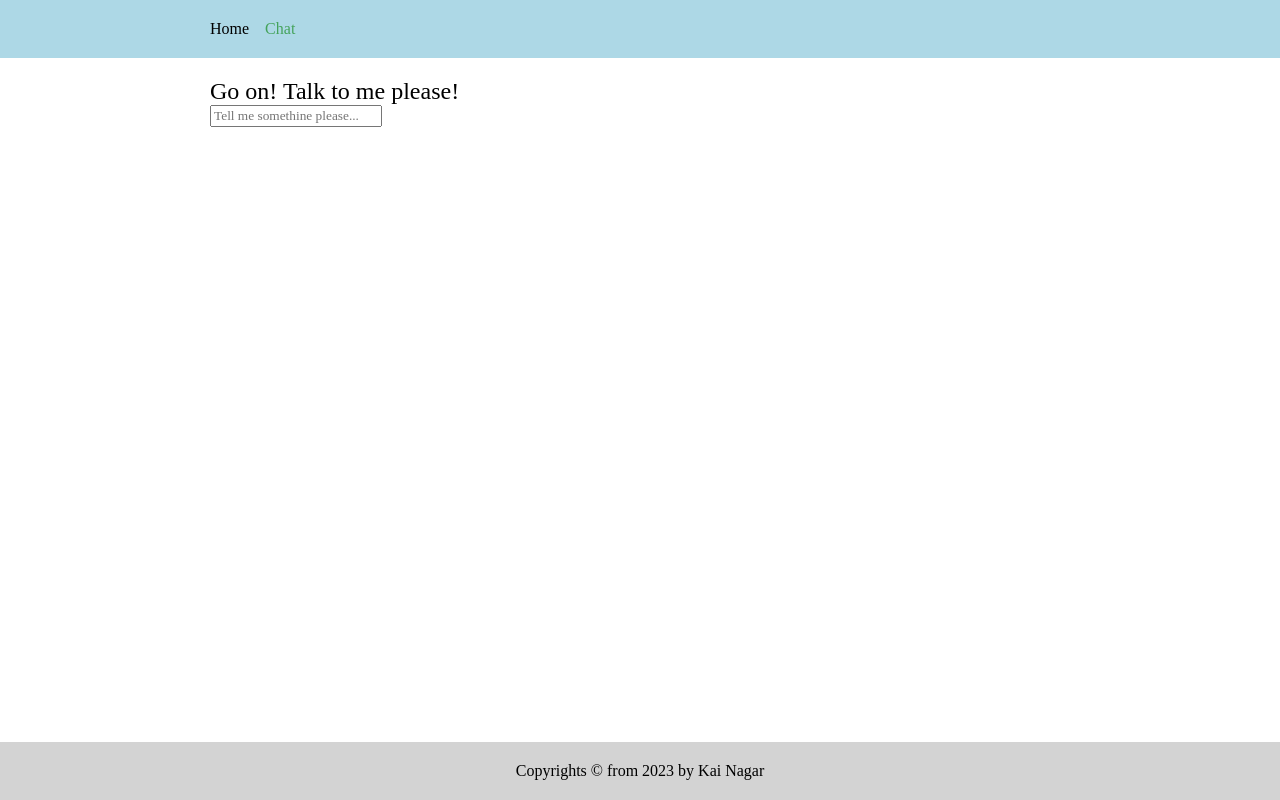
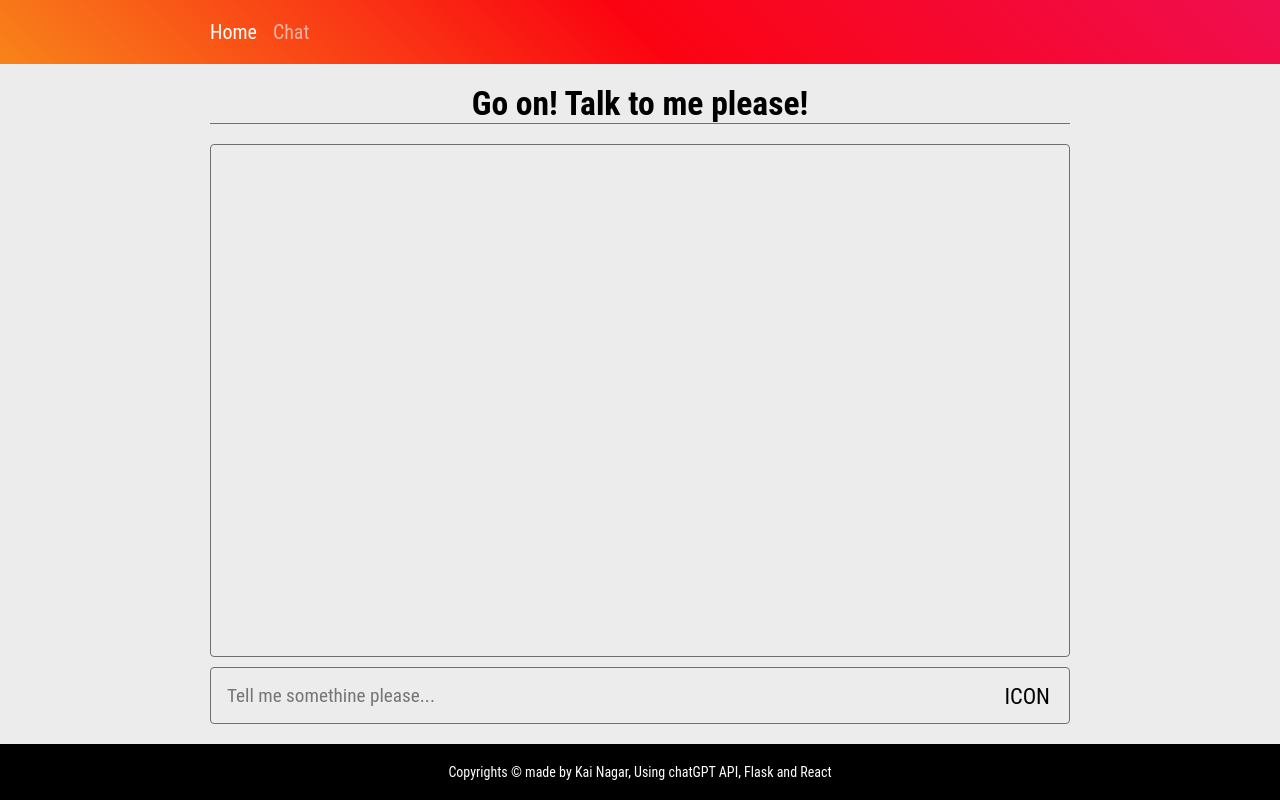
Before and after one commit to KaiNagar/ChatGPT-API-Wrapper, a React (Create React App) app in the folder frontend/: page /#/chat in a window 1280 px wide. Built offline with nearby package versions, Linux system fonts and the light colour scheme.

Commit message:
finish frontend connection

```diff
--- a/frontend/src/assets/styles/1-setup/_variables.scss
+++ b/frontend/src/assets/styles/1-setup/_variables.scss
@@ -13,6 +13,7 @@ $clr-secondary: #31afb4;
 $clr-MLight: lighten($clr-main, 60%);
 $clr-SLight: lighten($clr-secondary, 40%);
 $clr-warning: rgb(224, 71, 71);
+$clr-black:#000;
 
 // Colors
 $clr1: #5352ed;
--- a/frontend/src/assets/styles/2-base/_base.scss
+++ b/frontend/src/assets/styles/2-base/_base.scss
@@ -15,6 +15,8 @@ body {
   //   "Droid Sans", "Helvetica Neue", sans-serif;
   -webkit-font-smoothing: antialiased;
   -moz-osx-font-smoothing: grayscale;
+  font-family: 'Roboto Condensed', DINRoundPro, sans-serif;
+  font-size: 20px;
 }
 
 .active{
@@ -27,6 +29,10 @@ body {
   flex-direction: column;
   .main-container {
     flex-grow: 1;
+    background-color: #ececec;
+    .main{
+      height: 100%;
+    }
   }
 }
 
--- a/frontend/src/assets/styles/4-cmps/_app-footer.scss
+++ b/frontend/src/assets/styles/4-cmps/_app-footer.scss
@@ -1,5 +1,7 @@
 .app-footer-container {
-  background-color: lightgray;
+  background-color: $clr-black;
+  color: white;
+  font-size: rem(14px);
   .app-footer {
     text-align: center;
   }
--- a/frontend/src/assets/styles/4-cmps/_app-header.scss
+++ b/frontend/src/assets/styles/4-cmps/_app-header.scss
@@ -1,12 +1,23 @@
 .app-header-constainer {
-  background-color: lightblue;
+  background: rgb(248, 132, 26);
+  background: linear-gradient(
+    45deg,
+    rgba(248, 132, 26, 1) 0%,
+    rgba(251, 3, 17, 1) 50%,
+    rgba(240, 14, 81, 1) 100%
+  );
+  color: white;
 
   .app-header {
-    .header-link{
-        margin-right:  1rem;
+    .header-link {
+      margin-right: 1rem;
+      &:hover {
+        text-decoration: none;
+      }
     }
     .active {
-      color: green;
+      color: white;
+      text-decoration: none;
     }
   }
 }
--- /dev/null
+++ b/frontend/src/assets/styles/5-pages/_chat-page.scss
@@ -0,0 +1,46 @@
+.chat-page {
+  text-align: center;
+  font-size: 1.4rem;
+  height: 100%;
+  .headers {
+    height:min-content;
+    .chat-prev-value{
+        margin-top: rem(10px);
+        font-weight: bold;
+    }
+    .chat-header {
+      font-weight: bold;
+      border-bottom: 1px solid $clr-border;
+    }
+  }
+  .response-from-chat {
+    flex-grow: 1;
+    border: 1px solid $clr-border;
+    margin-block: rem(10px);
+    padding: 1rem;
+    border-radius: rem(4px);
+
+  }
+
+  .chat-form {
+    .input-container {
+      position: relative;
+    }
+    input {
+      width: 100%;
+      padding: 1rem;
+      font-size: 1.2rem;
+      text-align: left;
+      background-color: #ececec;
+      border: 1px solid $clr-border;
+      border-radius: rem(4px);
+      &:focus-visible{
+        outline: 1px solid $clr-grey;
+      }
+    }
+    .send-icon {
+      position: absolute;
+      right: 20px;
+    }
+  }
+}
--- a/frontend/src/assets/styles/5-pages/_home-page.scss
+++ b/frontend/src/assets/styles/5-pages/_home-page.scss
@@ -1,3 +1,14 @@
-.home-page{
-
+.home-page {
+  text-align: center;
+  font-size: rem(30px);
+  height: 100%;
+  .welcome-msg {
+    margin-bottom: 2rem;
+  }
+  .link-to-chat {
+    text-decoration: none;
+    &:hover {
+      opacity: 0.6;
+    }
+  }
 }
--- a/frontend/src/assets/styles/style.scss
+++ b/frontend/src/assets/styles/style.scss
@@ -13,6 +13,7 @@
 
 // pages
 @import './5-pages/home-page';
+@import './5-pages/chat-page';
 
 // cmps
 @import './4-cmps/app-header';
--- a/frontend/src/cmps/AppFooter.jsx
+++ b/frontend/src/cmps/AppFooter.jsx
@@ -1,7 +1,7 @@
 export const AppFooter = () => {
   return (
     <section className='app-footer-container'>
-      <div className='app-footer container'>Copyrights &copy; from 2023 by Kai Nagar</div>
+      <div className='app-footer container'>Copyrights &copy; made by Kai Nagar, Using chatGPT API, Flask and React</div>
     </section>
   )
 }
--- a/frontend/src/pages/Chat.jsx
+++ b/frontend/src/pages/Chat.jsx
@@ -1,8 +1,10 @@
 import { useState } from 'react'
+import { Link } from 'react-router-dom'
 import { chatService } from '../services/chatService'
 
 export const Chat = () => {
   const [inputValue, setInputValue] = useState('')
+  const [prevInputValue, setPrevInputValue] = useState()
   const [responseFromChat, setResponseFromChat] = useState('')
 
   const onChangeInput = ({ target }) => {
@@ -10,24 +12,31 @@ export const Chat = () => {
     setInputValue(value)
   }
 
-  const onSubmitForm =async  (ev) => {
+  const onSubmitForm = async (ev) => {
     ev.preventDefault()
     const response = await chatService.sendMsg(inputValue)
-    console.log(response);
+    setResponseFromChat(response)
+    setPrevInputValue(inputValue)
     setInputValue('')
   }
 
   return (
-    <section className='chat-page'>
-      <h1>Go on! Talk to me please!</h1>
+    <section className='chat-page flex column space-between'>
+      <div className='headers'>
+        <h1 className='chat-header'>Go on! Talk to me please!</h1>
+        <h3 className='chat-prev-value'>{prevInputValue && `Input: ${prevInputValue}`}</h3>
+      </div>
       <div className='response-from-chat'>{responseFromChat}</div>
       <form className='chat-form' onSubmit={(e) => onSubmitForm(e)}>
+        <div className='input-container flex align-center'>
           <input
             type='text'
             value={inputValue}
             onChange={onChangeInput}
             placeholder='Tell me somethine please...'
           />
+          <span className='send-icon'>ICON</span>
+        </div>
       </form>
     </section>
   )
--- a/frontend/src/pages/Home.jsx
+++ b/frontend/src/pages/Home.jsx
@@ -1,3 +1,4 @@
+import {  Link } from 'react-router-dom'
 import { useEffect } from 'react'
 import { useState } from 'react'
 import { chatService } from '../services/chatService'
@@ -10,14 +11,18 @@ export const Home = () => {
   }, [])
 
   const loadMsg = async () => {
-    try{
-
-        const newMsg = await chatService.getHomeMsg()
-            setMsg(newMsg)
-        }catch(err){
-            console.error('Something went wrong, ',err);
-        }
+    try {
+      const newMsg = await chatService.getHomeMsg()
+      setMsg(newMsg)
+    } catch (err) {
+      console.error('Something went wrong, ', err)
+    }
   }
 
-  return <section className='home-page'>{msg}</section>
+  return (
+    <section className='home-page'>
+      <h1 className='welcome-msg'>{msg}</h1>
+      <Link to='/chat' className='link-to-chat'>To chat click here</Link>
+    </section>
+  )
 }
--- a/frontend/src/services/chatService.js
+++ b/frontend/src/services/chatService.js
@@ -18,8 +18,8 @@ async function getHomeMsg() {
 
 async function sendMsg(message){
     try{
-        const response = await axios.post(`${API_URL}/chat`,{message})
-        console.log(response);
+        const response = await axios.post(`${API_URL}/chat/`,{message})
+        return response.data
     }catch(err){
         console.error('Something went wrong at endpoint,',err);
     }
```
Lines whose indentation alone changed are shown as unchanged.
